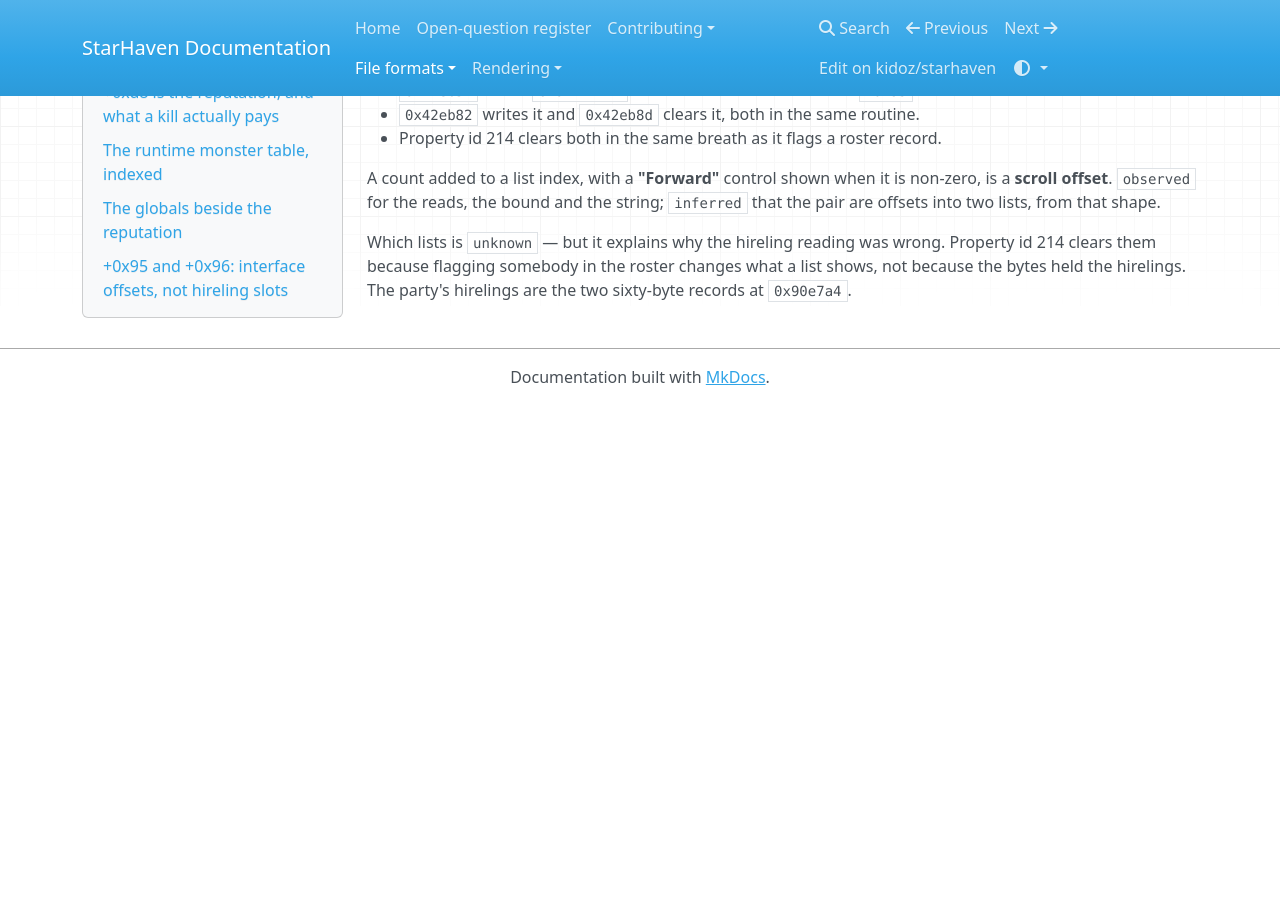
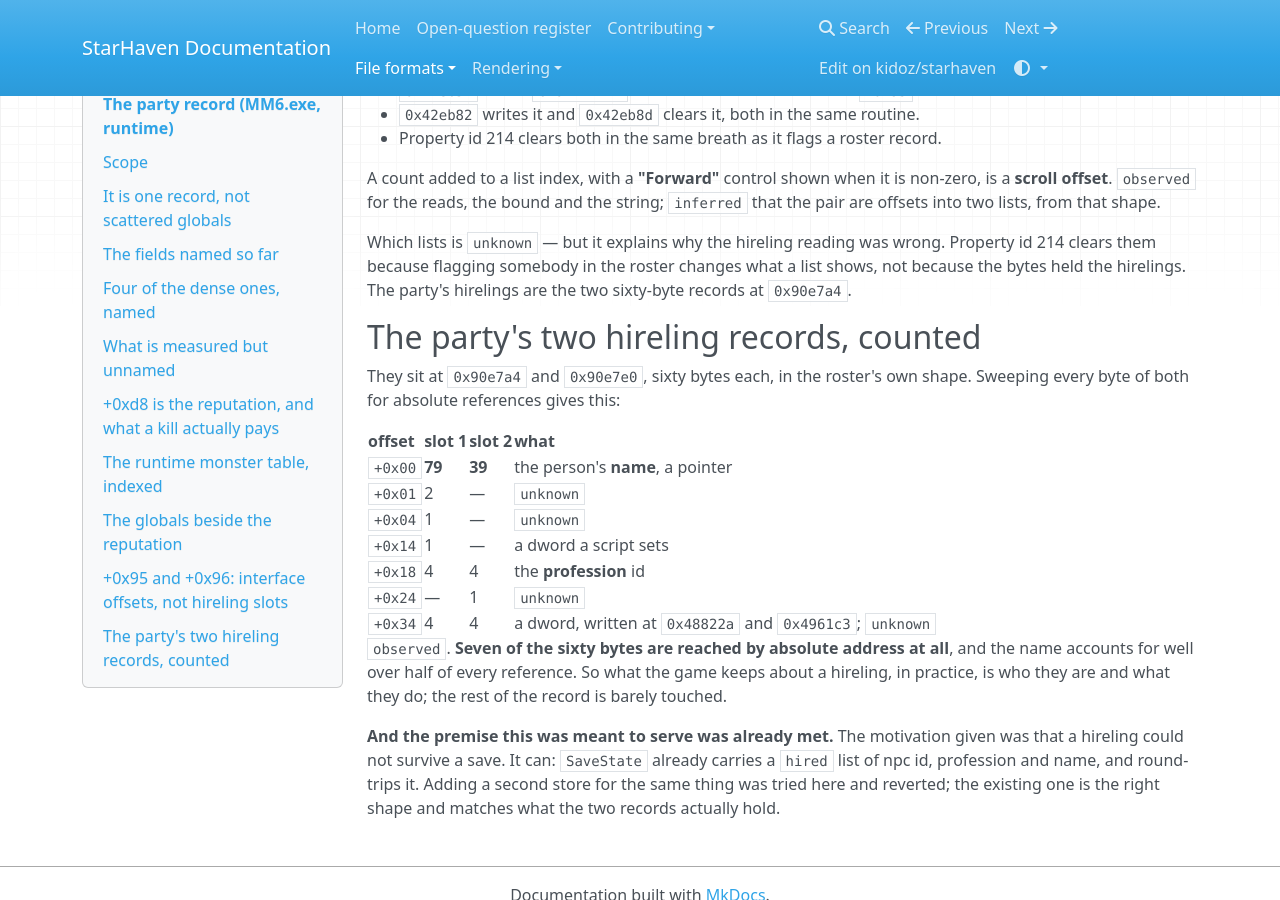
Before and after one commit to kidoz/starhaven, an MkDocs documentation site: the page built from docs/formats/party-record.md, in a window 1280 px wide and 900 px high, scrolled down 3375 px. Built offline with MkDocs 1.6.1, drawn with Linux system fonts in a browser that asks for light colours; nearby versions of some CDN libraries; before the commit the page ends 3780 px from its top, so only the background shows below that.

Commit message:
Count the party's hireling records and correct a premise about saves

```diff
--- a/docs/formats/party-record.md
+++ b/docs/formats/party-record.md
@@ -209,3 +209,30 @@ Which lists is `unknown` — but it explains why the hireling reading was wrong.
 Property id 214 clears them because flagging somebody in the roster changes
 what a list shows, not because the bytes held the hirelings. The party's
 hirelings are the two sixty-byte records at `0x90e7a4`.
+
+## The party's two hireling records, counted
+
+They sit at `0x90e7a4` and `0x90e7e0`, sixty bytes each, in the roster's own
+shape. Sweeping every byte of both for absolute references gives this:
+
+| offset | slot 1 | slot 2 | what |
+| --- | --- | --- | --- |
+| `+0x00` | **79** | **39** | the person's **name**, a pointer |
+| `+0x01` | 2 | — | `unknown` |
+| `+0x04` | 1 | — | `unknown` |
+| `+0x14` | 1 | — | a dword a script sets |
+| `+0x18` | 4 | 4 | the **profession** id |
+| `+0x24` | — | 1 | `unknown` |
+| `+0x34` | 4 | 4 | a dword, written at `0x48822a` and `0x4961c3`; `unknown` |
+
+`observed`. **Seven of the sixty bytes are reached by absolute address at
+all**, and the name accounts for well over half of every reference. So what
+the game keeps about a hireling, in practice, is who they are and what they
+do; the rest of the record is barely touched.
+
+**And the premise this was meant to serve was already met.** The motivation
+given was that a hireling could not survive a save. It can: `SaveState`
+already carries a `hired` list of npc id, profession and name, and round-trips
+it. Adding a second store for the same thing was tried here and reverted; the
+existing one is the right shape and matches what the two records actually
+hold.
```
Also changed, not shown: README.md (+11 -0 lines).
